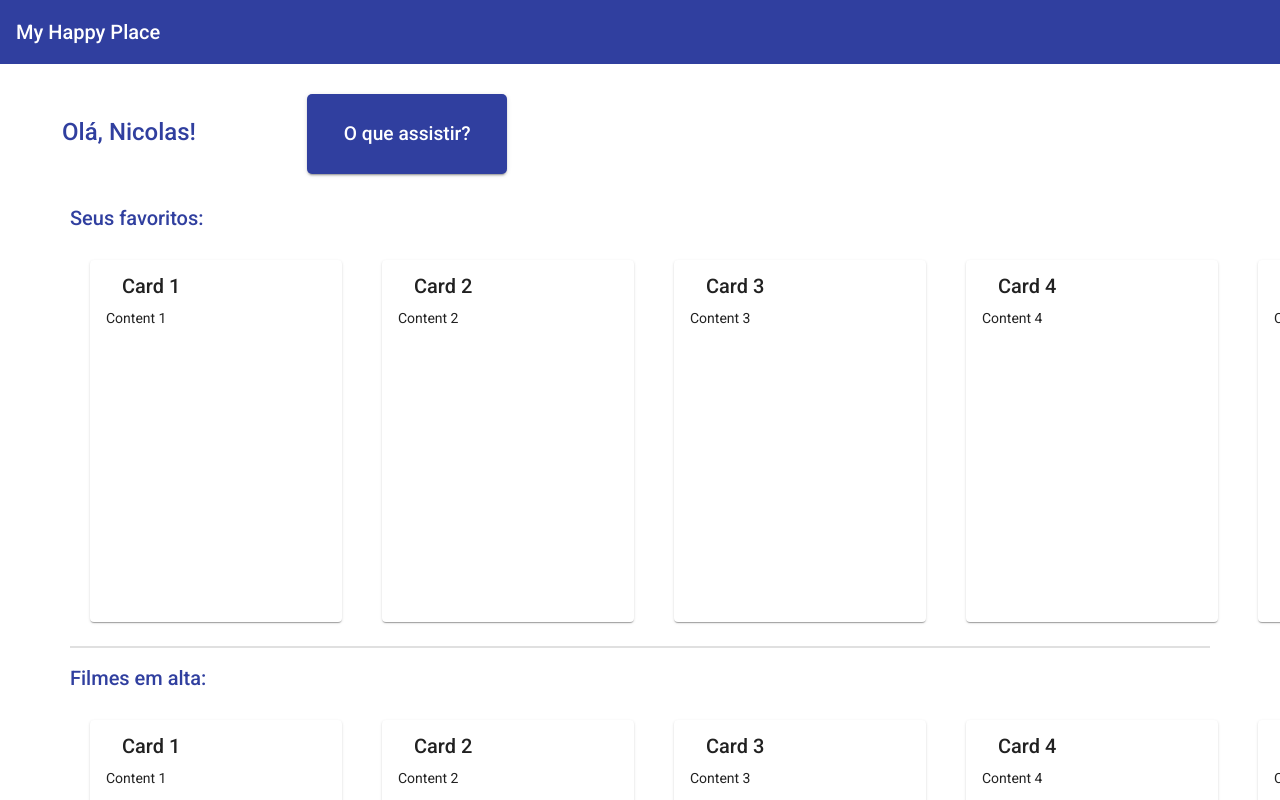
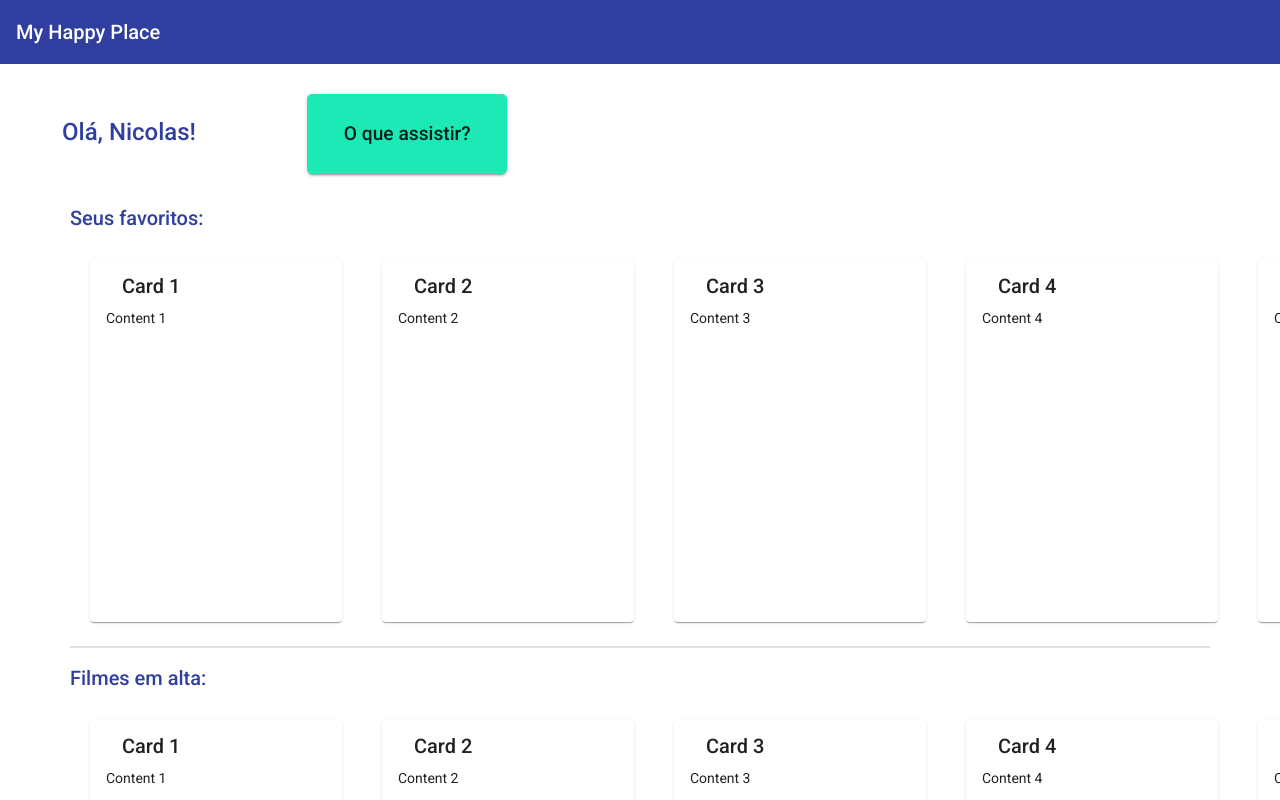
Before and after one commit to My-Happy-Place/My_Happy_Place, an Angular app in the folder frontend/: page /user in a window 1280 px wide. Shown: the top 800 px of the page. Built offline with nearby package versions, Linux system fonts and the light colour scheme.

Commit message:
Mudança de tema

```diff
--- a/frontend/src/app/user/user.component.html
+++ b/frontend/src/app/user/user.component.html
@@ -1,6 +1,6 @@
 <div class="user-div">
   <h1>Olá, {{user}}!</h1>
-  <button mat-raised-button color="primary" class="watch-button">O que assistir?</button>
+  <button mat-raised-button color="accent" class="watch-button">O que assistir?</button>
 </div>
 
 <!-- TODO: Criar exibição dinâmica de cards conforme tamanho de tela, e exibir link "Ver mais" quando precisar -->
--- a/frontend/src/app/user/user.component.scss
+++ b/frontend/src/app/user/user.component.scss
@@ -21,7 +21,6 @@ h1 {
   width: 200px;
   height: 80px;
   border-radius: 5px;
-  color: white;
 }
 
 .favorites {
--- a/frontend/src/styles.scss
+++ b/frontend/src/styles.scss
@@ -5,7 +5,7 @@
 // $light-app-accent: mat-palette($mat-teal, A200, A400, A700);
 
 $light-app-primary: mat-palette($mat-indigo, 700);
-$light-app-accent: mat-palette($mat-deep-purple, 700);
+$light-app-accent: mat-palette($mat-teal, A400);
 
 $dark-app-primary: mat-palette($mat-yellow);
 $dark-app-accent: mat-palette($mat-orange, A200, A400, A700);
```
